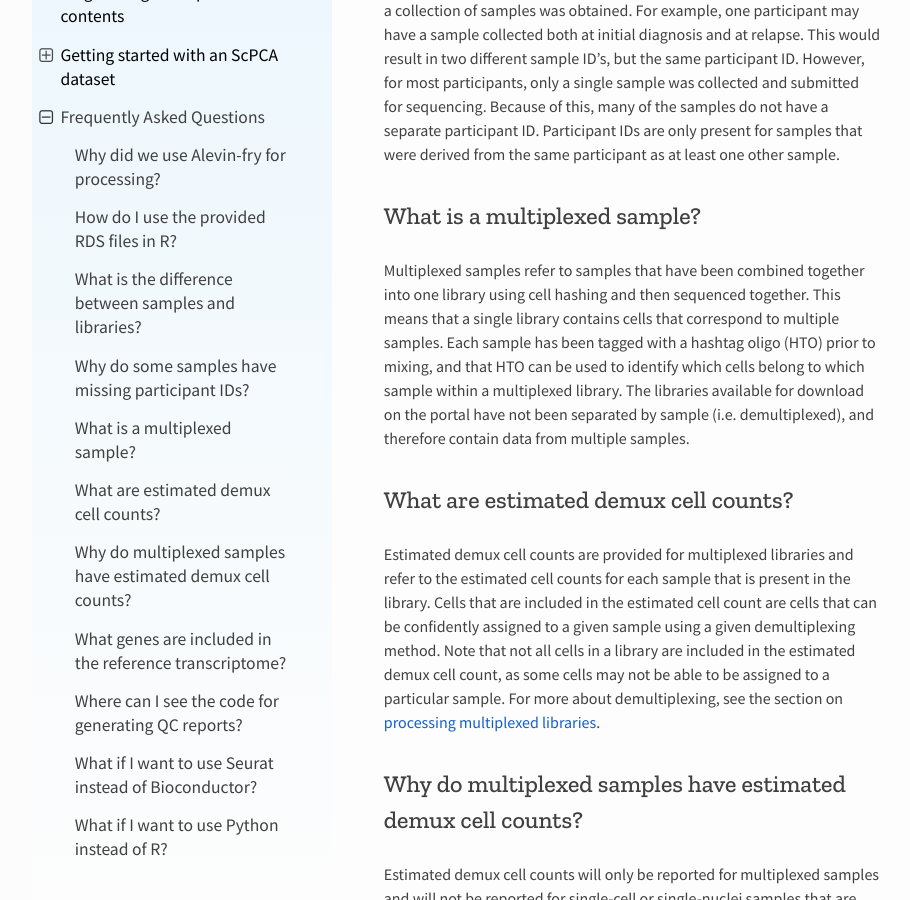
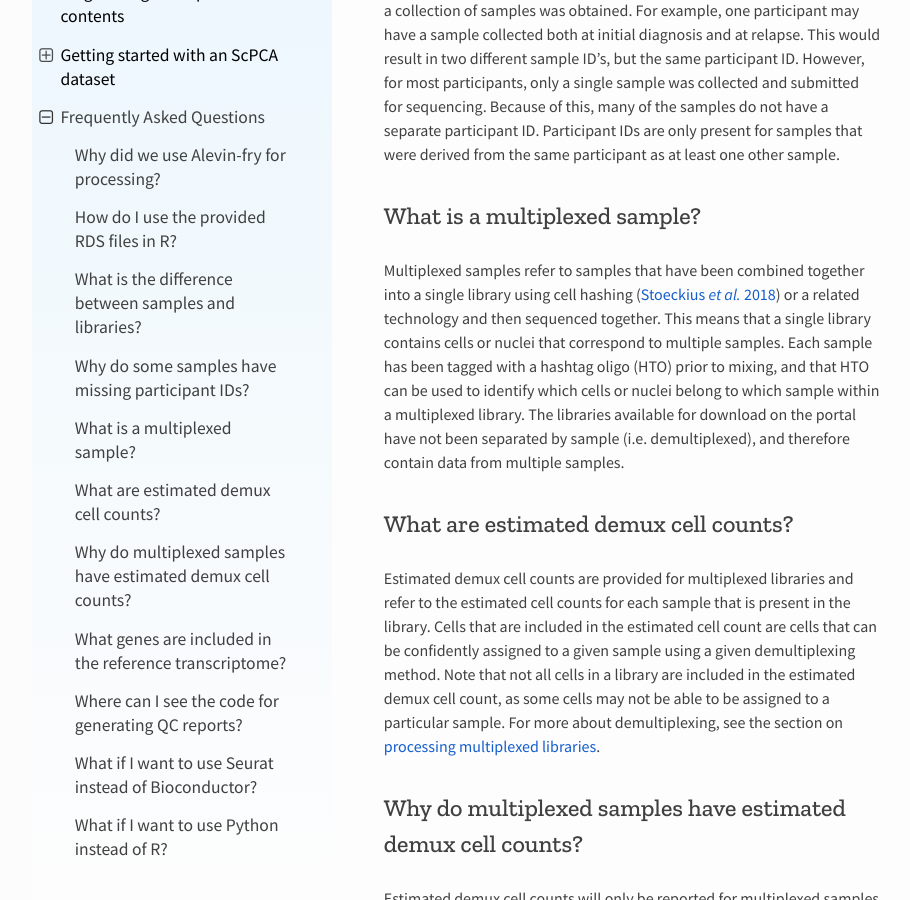
Before and after one commit to DongzeHE/scpca-docs, a Sphinx documentation site: the page built from docs/faq.md, in a window 1280 px wide and 900 px high, scrolled down 2971 px. Shown: the whole window, without its empty margins (158-1068 px from the left). Built offline with Sphinx 7.4.7 and the Read the Docs theme 2.0.0, drawn with Linux system fonts in a browser that asks for light colours.

Commit message:
Apply suggestions from code review
Co-authored-by: Joshua Shapiro <josh.shapiro@ccdatalab.org>

```diff
--- a/docs/faq.md
+++ b/docs/faq.md
@@ -55,9 +55,9 @@ Participant IDs are only present for samples that were derived from the same par
 
 ## What is a multiplexed sample?
 
-Multiplexed samples refer to samples that have been combined together into one library using cell hashing and then sequenced together.
-This means that a single library contains cells that correspond to multiple samples.
-Each sample has been tagged with a hashtag oligo (HTO) prior to mixing, and that HTO can be used to identify which cells belong to which sample within a multiplexed library.
+Multiplexed samples refer to samples that have been combined together into a single library using cell hashing ([Stoeckius _et al._ 2018](https://doi.org/10.1186/s13059-018-1603-1)) or a related technology and then sequenced together.
+This means that a single library contains cells or nuclei that correspond to multiple samples.
+Each sample has been tagged with a hashtag oligo (HTO) prior to mixing, and that HTO can be used to identify which cells or nuclei belong to which sample within a multiplexed library.
 The libraries available for download on the portal have not been separated by sample (i.e. demultiplexed), and therefore contain data from multiple samples.
 
 ## What are estimated demux cell counts?
```
